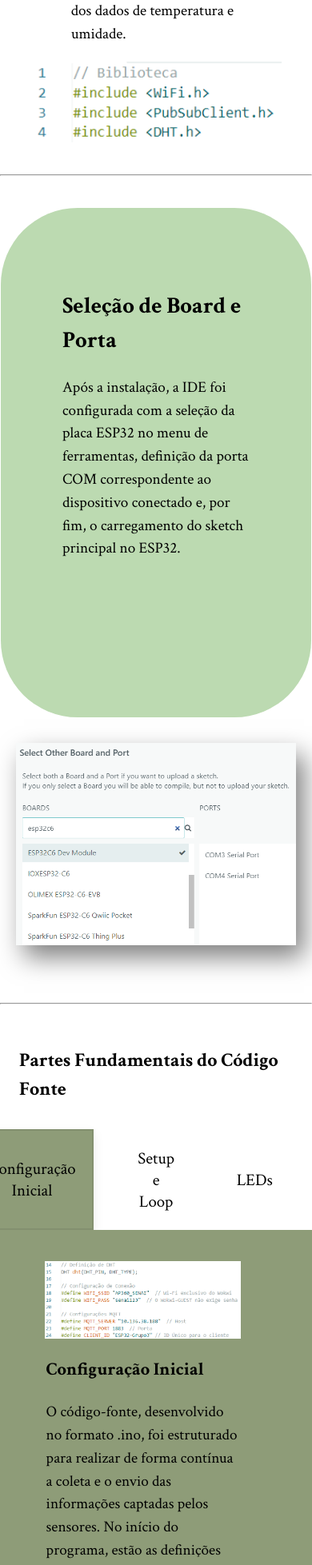
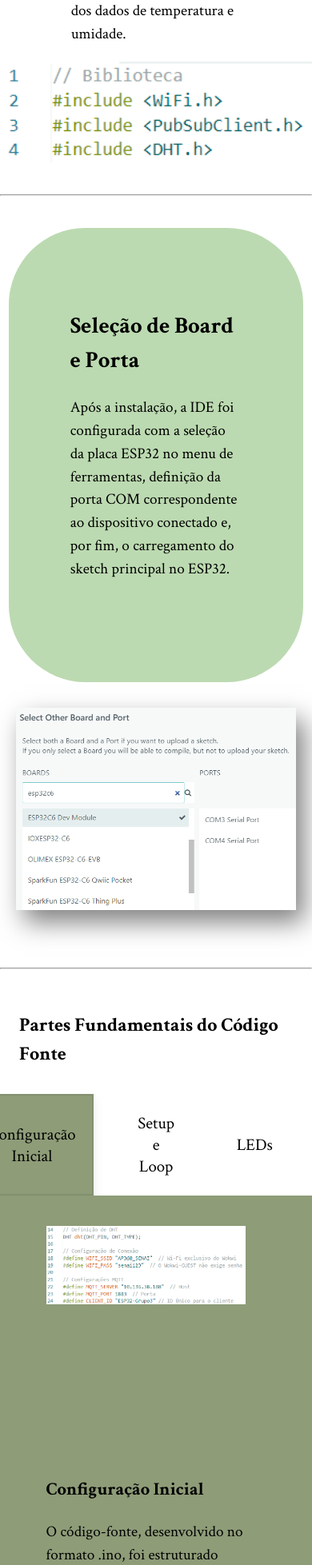
Before and after one commit to vitorcecato-sesi/estacao-meteorologica, a React (Vite) app in the folder Frontend/: page /Software in a window 390 px wide. Shown: the part 1662-3619 px from the top of the page at 80% size. Built offline with nearby package versions, Linux system fonts and the light colour scheme.

Commit message:
pagina software pronta

```diff
--- a/Frontend/src/pages/Software.css
+++ b/Frontend/src/pages/Software.css
@@ -79,7 +79,6 @@
 
 .paragrafoBoardEPorta{
     background-color: #BCDAB1;
-    height: 37vh;
     width: 30vw;
     padding: 4em;
     border-radius: 5em;
@@ -144,7 +143,7 @@
 }
 
 /* painel visível */
-.tabPanel{
+.tabPanel.show{
     display: flex;
     align-items: center;
     background-color: #8E9C78;
@@ -167,16 +166,16 @@
 
 .linkIDE{
     background-color: #BCDAB1;
+    text-align: left;
     text-decoration: none;
     color: black;
     padding: 0.7em;
     border-radius: 10em;
     display: flex;
     justify-self: center;
-    width: 36vw;
     font-size: 1.3em;
+    font-family: Crimson Text, serif;
     text-align: center;
-    font-family: Crimson Text, serif;
 }
 
 .ultimoParagrafo{
@@ -212,22 +211,6 @@
 }
 
 @media (max-width: 950px) {
-    .paragrafoBoardEPorta{
-        width: 35vw;
-    }
-
-    .tabPanel{
-        display: flex;
-        flex-direction: column;
-        gap: 0;
-    }
-
-    .tabImage{
-        width: 60vw;
-    }
-}
-
-@media (max-width: 870px) {
     .blocoArduinoIDE{
         height: 58vh;
     }
@@ -250,6 +233,15 @@
     .textoConfiguracoes{
         width: 75vw;
     }
+
+    .tabPanel{
+        flex-direction: column;
+        gap: 0;
+    }
+
+    .tabImage{
+        width: 55vw;
+    }
 }
 
 @media (max-width: 701px) {
@@ -261,6 +253,10 @@
     .paragrafoArduinoIDE{
         width: 90vw;
     }
+
+    .tabImage{
+        width: 64vw;
+    }
 }
 
 @media (max-width: 669px) {
@@ -271,6 +267,15 @@
 
     .softwareTab{
         padding: 1em;
+    }
+
+    .fotoBoardEPorta{
+        height: 40vh;
+    }
+
+    .paragrafoBoardEPorta{
+        width: 45vw;
+        padding-bottom: 8em;
     }
 }
 
@@ -291,9 +296,11 @@
     .blocoArduinoIDE{
         height: 95vh;
     }
-}
 
-@media (max-width: 543px) {
+    .fotoConfiguracoes{
+        height: 15vh;
+    }
+
     .paragrafoBoardEPorta{
         height: 40vh;
     }
@@ -318,43 +325,25 @@
     }
 
     .paragrafoBoardEPorta{
-        width: 60vw;
+        width: 55vw;
+        height: 40vh;
     }
 
     .tabImage{
-        width: 63vw;
-    }
-}
-
-@media (max-width: 494px) {
-    .paragrafoBoardEPorta{
-        height: 55vh;
-    }
-}
-
-@media (max-width: 438px) {
-    .fotoConfiguracoes{
-        height: 20vh;
-    }
-
-    .fotoBoardEPorta{
-        height: 50vh;
-    }
-}
-
-@media (max-width: 438px) {
-    .tabPanel{
-        width: 62vw;
 
     }
 }
 
 @media (max-width: 438px) {
     .fotoConfiguracoes{
-        height: 12vh;
+        height: 10=3vh;
     }
 
     .fotoBoardEPorta{
         height: 30vh;
     }
+
+    .tituloPartesCodigo{
+        font-size: 1.5em;
+    }
 }
--- a/Frontend/src/pages/Software.jsx
+++ b/Frontend/src/pages/Software.jsx
@@ -1,7 +1,10 @@
 import React, { useState } from "react";
 import { Link } from 'react-router-dom';
 
+//Css
 import "./Software.css";
+
+//Componentes
 import Navbar from "../components/Navbar";
 import Footer from "../components/Footer"
 
@@ -14,11 +17,12 @@ import fotoConfiguracaoInicial from "../assets/fotoConfiguracaoInicial.png"
 import fotoLoopSetup from "../assets/fotoLoopSetup.png"
 import fotoLeds from "../assets/fotoLeds.png"
 
+//Array tabs
 const tabs = [
   {
     id: "config",
     title: "Configuração Inicial",
-    img: fotoConfiguracaoInicial, // substitua pelo caminho real
+    img: fotoConfiguracaoInicial,
     text: "O código-fonte, desenvolvido no formato .ino, foi estruturado para realizar de forma contínua a coleta e o envio das informações captadas pelos sensores. No início do programa, estão as definições dos pinos utilizados, variáveis e parâmetros de rede, como o nome da rede Wi-Fi (SSID), senha e o endereço do broker MQTT (Mosquitto).",
   },
   {
@@ -36,7 +40,7 @@ const tabs = [
 ];
 
 export default function Software() {
-  const [active, setActive] = useState(tabs[0].id); //armazena qual aba esta ativa
+  const [active, setActive] = useState(tabs[0].id); //Armazena qual aba esta ativa
 
   return (
     <>
@@ -133,7 +137,7 @@ export default function Software() {
               key={tab.id} // Chave única para React identificar cada botão no loop
               className={`softwareTab ${active === tab.id ? "active" : ""}`} // Classe condicional: 'active' se esta aba estiver selecionada, senão vazia
               onClick={() => setActive(tab.id)} // Ao clicar, define esta aba como ativa
-              role="tab" // Atributo ARIA: indica que é um elemento de aba para acessibilidade
+              role="tab" // Indica que o elemento <button> é uma aba em um sistema de navegação por abas.
               aria-selected={active === tab.id} // ARIA: true se selecionada, false se não; ajuda leitores de tela
             >
               {tab.title} {/* Texto do botão é o título da aba */}
@@ -152,7 +156,7 @@ export default function Software() {
         Cada painel é mostrado ou escondido baseado na aba ativa.
         */}
           {tabs.map((tab) => (
-            <article
+            <section
               key={tab.id} // Chave única para React
               className={`tabPanel ${active === tab.id ? "show" : "hide"}`} // Classe condicional: 'show' para exibir, 'hide' para esconder
               aria-hidden={active !== tab.id} // ARIA: true se escondido (não ativo), false se visível; para acessibilidade
@@ -165,13 +169,13 @@ export default function Software() {
                 <h3 className="tabTitle">{tab.title}</h3> {/* Título da aba */}
                 <p>{tab.text}</p> {/* Descrição ou conteúdo textual da aba */}
               </div>
-            </article>
+            </section>
           ))}
         </section>
       </section>
 
-      <article>
-        <Link to="/sobre" className="linkIDE"> Clique aqui para ver o codigo fonte completo e comentado! </Link>
+      <article className="blocoLink">
+        <Link to="https://docs.google.com/document/d/1MfR1_wCFhnLSo3Msfh44FSOm_dJTS9WctXU9xiZ8b6Q/edit?tab=t.0" className="linkIDE" target="blank"> Clique aqui para ver o codigo fonte completo e comentado! </Link>
       </article>
 
       <br/>
```
